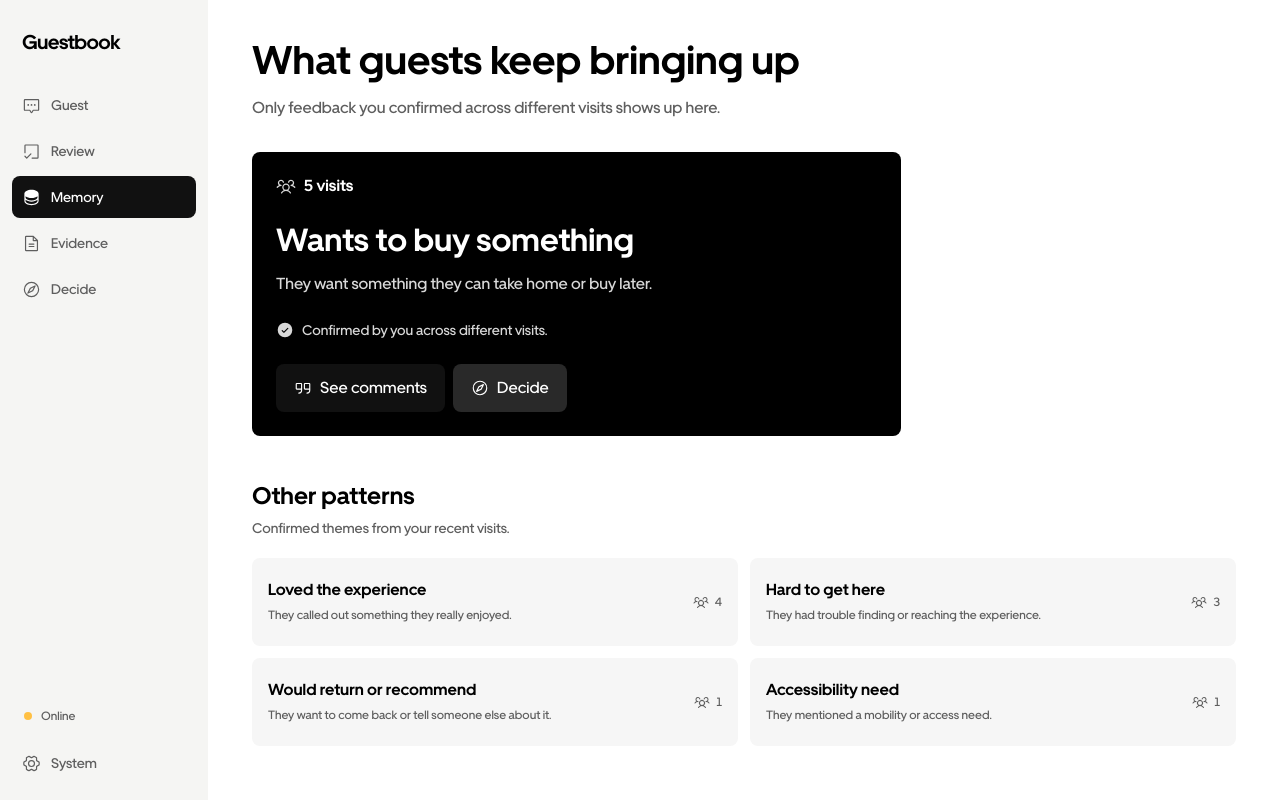
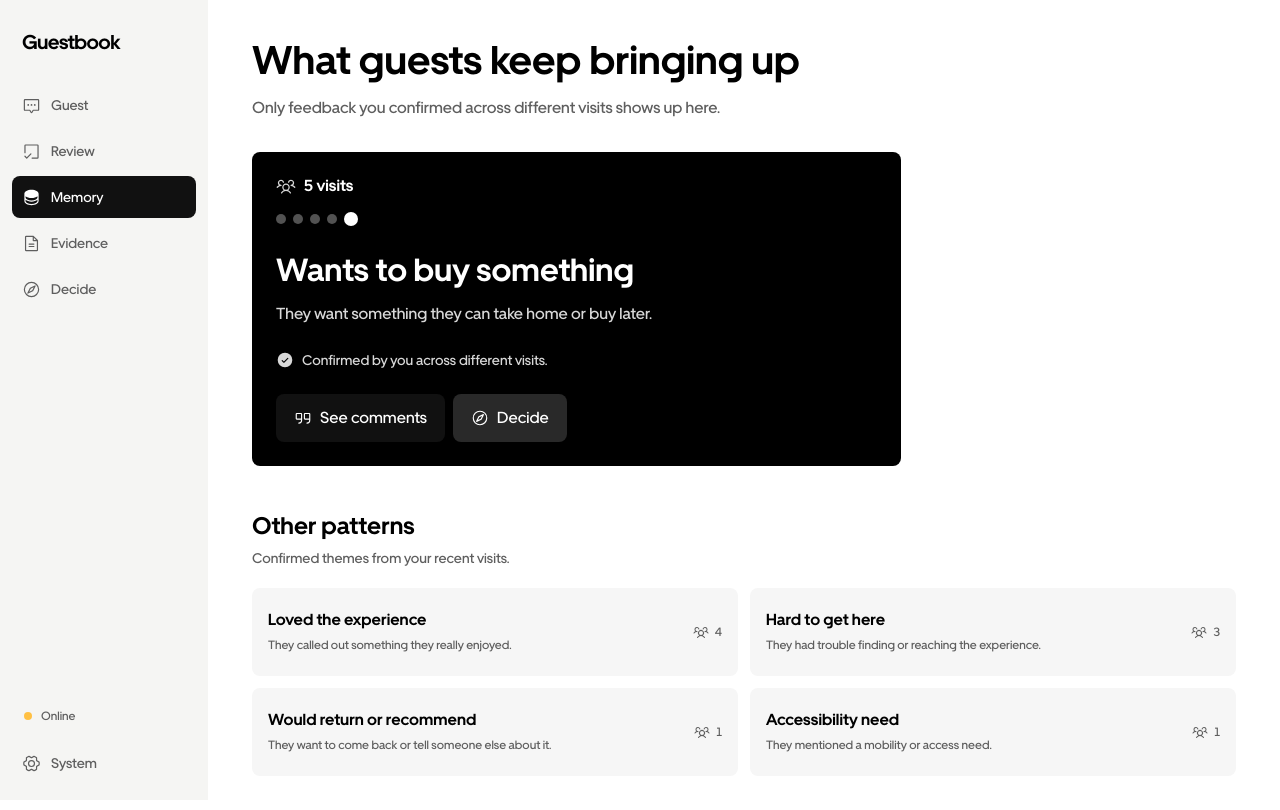
Before and after one commit to Davemafy/recall, a React (Vite) app: page / in a window 1280 px wide. Both pictures are taken after a click on the button "Memory". Shown: the top 810 px of the page. Built offline with nearby package versions, Linux system fonts and the light colour scheme.

Commit message:
deploy: tighten desktop and add Memory accumulation signature

```diff
--- a/src/App.tsx
+++ b/src/App.tsx
@@ -973,11 +973,14 @@ function MemoryScreen() {
 
         {featured ? (
           <>
-            <section className="memory-feature">
+            <section className={"memory-feature " + (changed ? "changed" : "")}>
               <div className={"memory-evidence-line " + (changed ? "changed" : "")}>
                 <UsersThreeIcon size={20} weight="regular" aria-hidden="true" />
                 <strong>{featured.visitCount} visits</strong>
                 {changed && <span className="memory-new-evidence"><TrendUpIcon size={16} weight="bold" aria-hidden="true" />+{featured.visitCount - (previousCount ?? featured.visitCount)} new</span>}
+              </div>
+              <div className={"memory-signal-chain " + (changed ? "changed" : "")} aria-hidden="true">
+                {Array.from({ length: Math.min(featured.visitCount, 6) }).map((_, index) => <span key={index} />)}
               </div>
               <h2>{featured.title}</h2>
               <p>{featured.description}</p>
```
Also changed, not shown: 1 other file (tests, documents, lock files or other folders).
